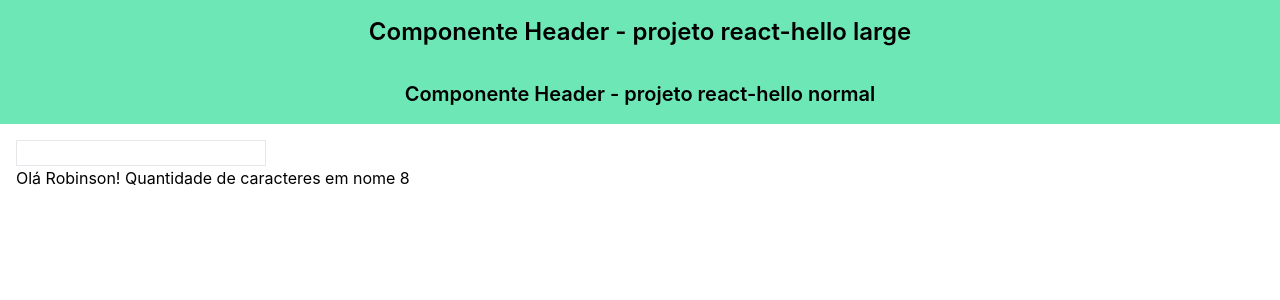
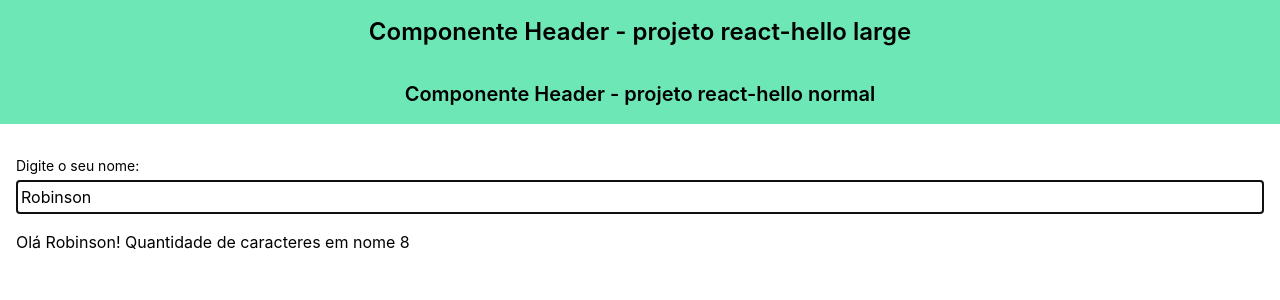
Before and after one commit to robinsonbrz/igti-react, a React (Create React App) app in the folder mod02/proj-base-1.5/: page / in a window 1280 px wide. Shown: the top 300 px of the page. Built offline with nearby package versions, Linux system fonts and the light colour scheme.

Commit message:
chore: mod 2 aula 2.6

```diff
--- a/mod02/proj-base-1.5/src/App.js
+++ b/mod02/proj-base-1.5/src/App.js
@@ -1,19 +1,39 @@
+import { useState } from "react";
 import Header from "./components/Header";
 import Main from "./components/Main";
 
 
 export default function App() {
-  console.log('Teste no console do navegador');
-
+  // const state = useState('Robinson');
+  // const name = state[0];
+  // const setName = state[1];
+  // console.log(state);
+  const [name, setName] = useState('Robinson');
+  function handleNameChange(event) {
+    const newName = event.currentTarget.value;
+    setName(newName);
+  }
 
   return (
     <>
       <Header size="large">Componente Header - projeto react-hello large</Header>
       <Header >Componente Header - projeto react-hello normal</Header>
       <Main>
-        <input className="border" type="text" />
+        <div className="flex flex-col my-4">
+
+          <label className="text-sm mb-1" htmlFor="inputName">Digite o seu nome:</label>
+          <input
+            autoFocus
+            id="inputName"
+            className="border p-1"
+            type="text"
+            value={name}
+            onChange={handleNameChange}
+          />
+        </div>
+
         <p>
-          Olá Robinson! Quantidade de caracteres em nome 8
+          Olá { name }! Quantidade de caracteres em nome {name.length}
         </p>
       </Main>
     </>
```
Also changed, not shown: 1 other file (tests, documents, lock files or other folders).
